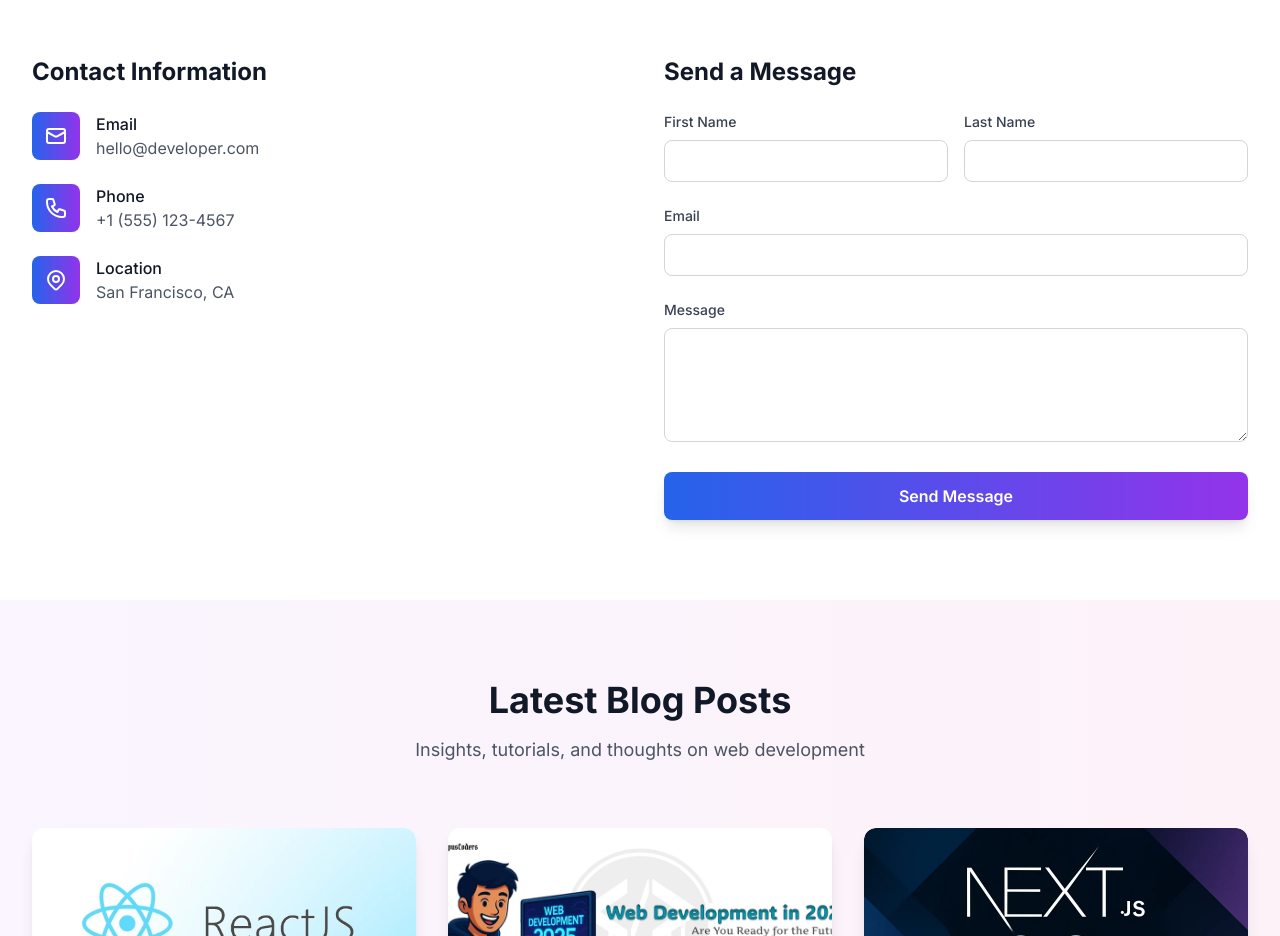
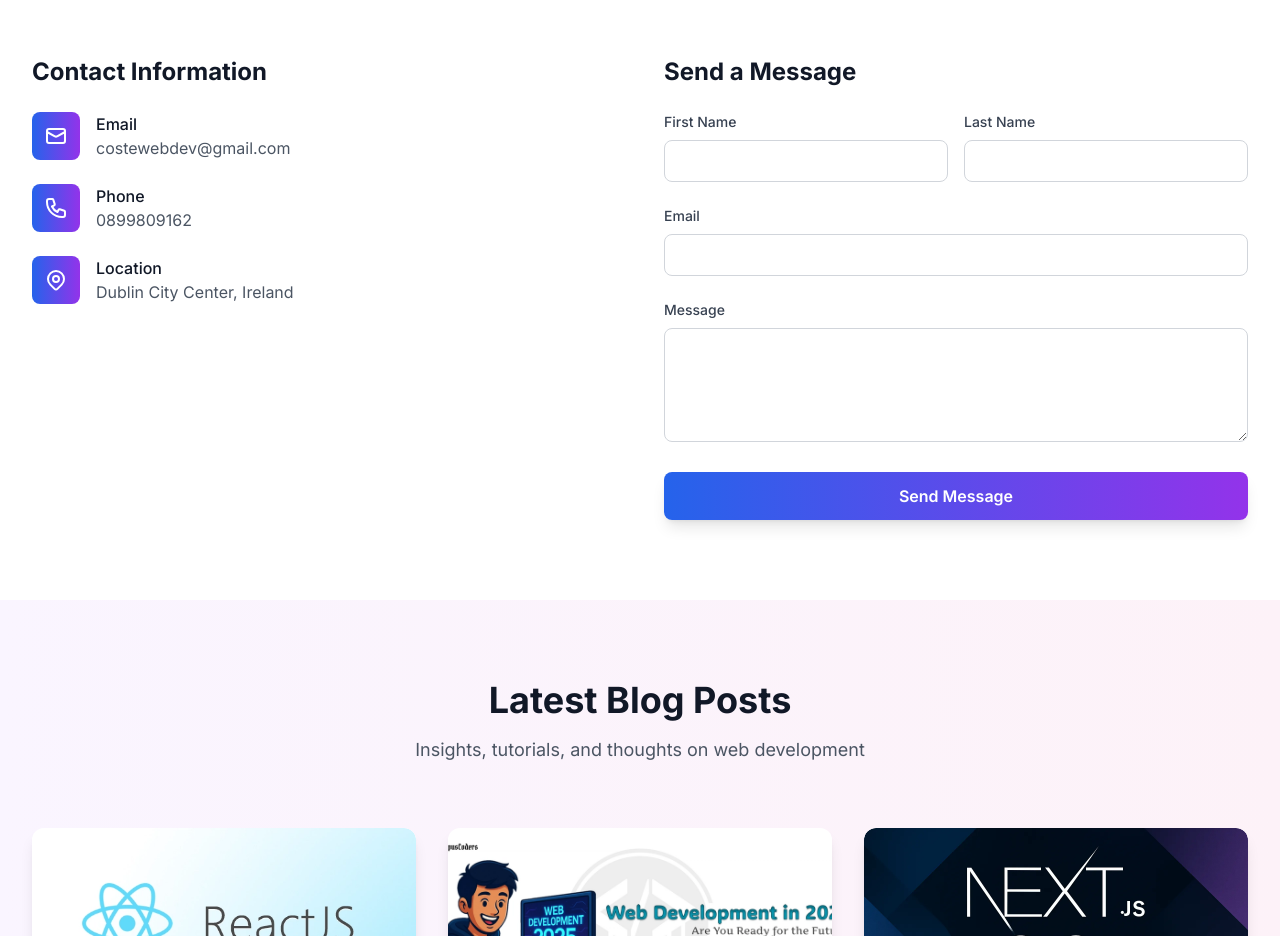
Before and after one commit to ionutpetru4046/my-new-portfolio-2025, a Next.js app: page / in a window 1280 px wide. Shown: the part 4240-5176 px from the top of the page. Built offline with nearby package versions, Linux system fonts and the light colour scheme.

Commit message:
contact info added

```diff
--- a/src/app/page.tsx
+++ b/src/app/page.tsx
@@ -557,7 +557,7 @@ export default function Home() {
                       Email
                     </div>
                     <div className="text-gray-600 dark:text-gray-300">
-                      hello@developer.com
+                      costewebdev@gmail.com
                     </div>
                   </div>
                 </div>
@@ -583,7 +583,7 @@ export default function Home() {
                       Phone
                     </div>
                     <div className="text-gray-600 dark:text-gray-300">
-                      +1 (555) 123-4567
+                      0899809162
                     </div>
                   </div>
                 </div>
@@ -615,7 +615,7 @@ export default function Home() {
                       Location
                     </div>
                     <div className="text-gray-600 dark:text-gray-300">
-                      San Francisco, CA
+                      Dublin City Center, Ireland
                     </div>
                   </div>
                 </div>
```
